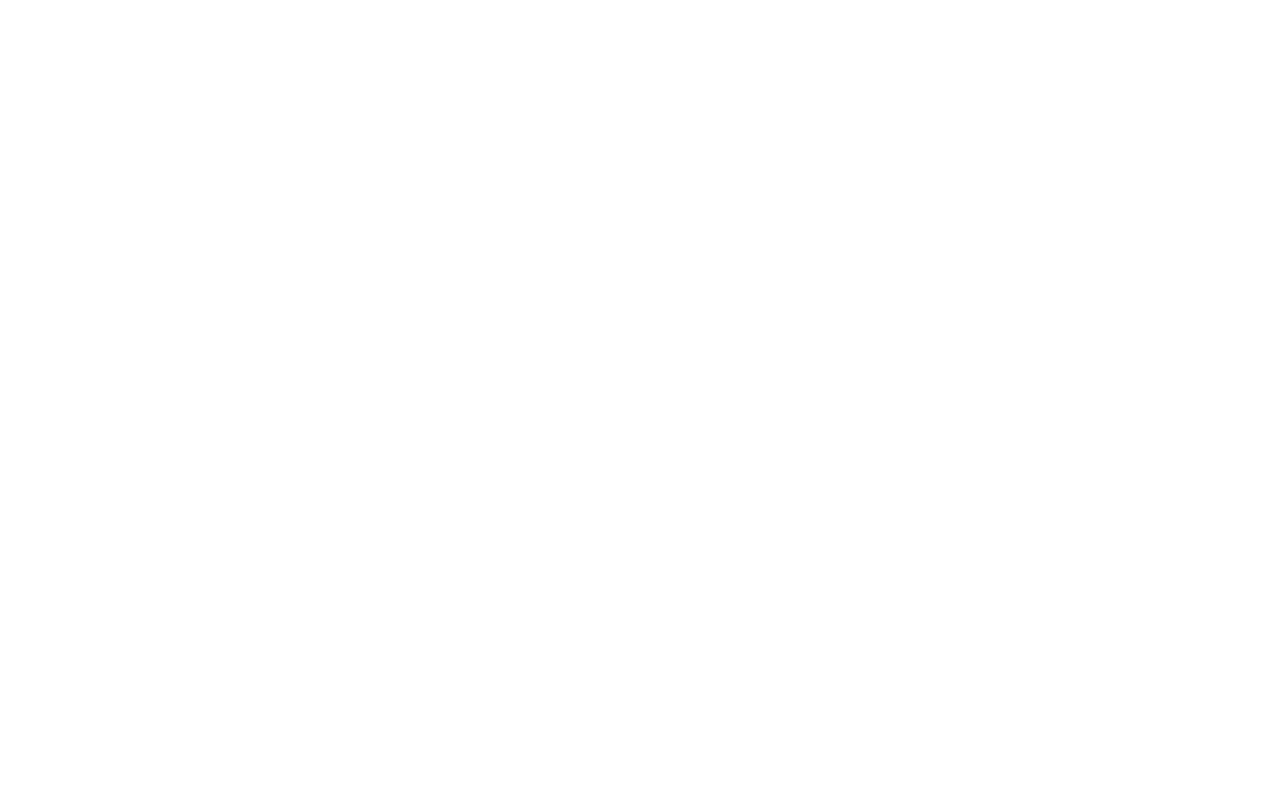
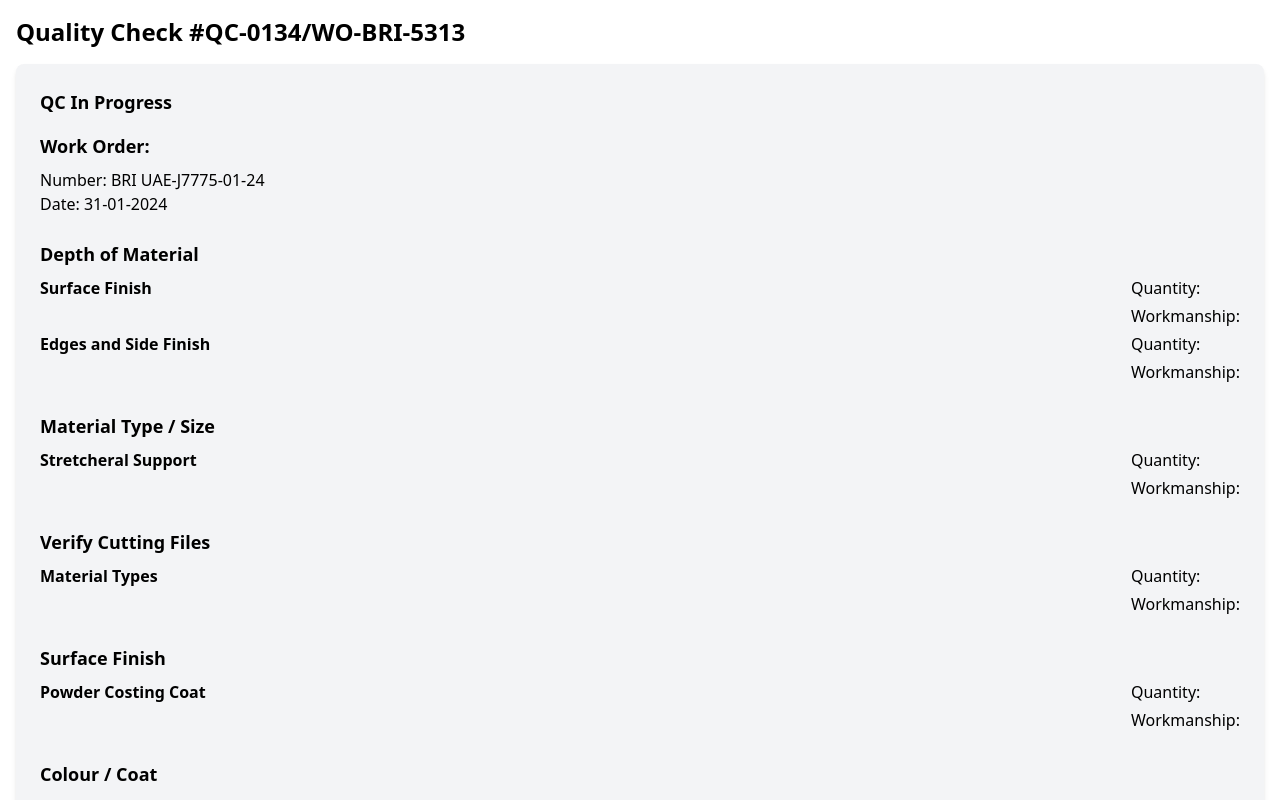
Before and after one commit to Mr-Zee/Qc-table, a React (Create React App) app: page / in a window 1280 px wide. Shown: the part 880-1680 px from the top of the page. Before the commit the page ends 880 px from the top, so only its background shows below. Built offline with nearby package versions, Linux system fonts and the light colour scheme.

Commit message:
quality check

```diff
--- a/src/App.js
+++ b/src/App.js
@@ -1,3 +1,5 @@
+import QualityCheckTable from "./QualityCheckTable";
+import qualitycheck from "./qualitycheck.json";
 import TableView from "./TableView";
 import "./style.css";
 import datalist from "./tabledata.json";
@@ -6,6 +8,7 @@ function App() {
   return (
     <div className="">
       <TableView data={datalist} />
+      <QualityCheckTable data={qualitycheck}/>
     </div>
   );
 }
--- /dev/null
+++ b/src/QualityCheckTable.jsx
@@ -0,0 +1,33 @@
+import React from 'react';
+
+const QualityCheckDisplay = ({ data }) => {
+  return (
+    <div className="container mx-auto p-4">
+      <h1 className="text-2xl font-bold mb-4">Quality Check #{data.qualityCheck.id}</h1>
+      <div className="bg-gray-100 p-6 rounded-lg shadow-md mb-8">
+        <h2 className="text-lg font-semibold mb-4">{data.qualityCheck.status}</h2>
+        <div>
+          <h3 className="text-lg font-semibold mb-2">Work Order:</h3>
+          <p>Number: {data.qualityCheck.workOrder.number}</p>
+          <p>Date: {data.qualityCheck.workOrder.date}</p>
+        </div>
+        {data.qualityCheck.checks.map((check, index) => (
+          <div key={index} className="mt-6">
+            <h3 className="text-lg font-semibold mb-2">{check.category}</h3>
+            {check.items.map((item, idx) => (
+              <div key={idx} className="flex justify-between">
+                <p className="font-semibold">{item.name}</p>
+                <div>
+                  <p className="mb-1">Quantity: {item.quantity}</p>
+                  <p className="mb-1">Workmanship: {item.workmanship}</p>
+                </div>
+              </div>
+            ))}
+          </div>
+        ))}
+      </div>
+    </div>
+  );
+};
+
+export default QualityCheckDisplay;
--- a/src/TableView.jsx
+++ b/src/TableView.jsx
@@ -15,16 +15,14 @@ const sortData = (data, sortConfig) => {
             const keyA = a[sortConfig.key];
             const keyB = b[sortConfig.key];
 
-            // Check if the column being sorted is "Age"
+            //  "Age" Sort
             if (sortConfig.key === 'Age') {
-                // Toggle between custom order and default sorting
                 if (sortConfig.direction === 'asc') {
                     return customOrder.indexOf(keyA) - customOrder.indexOf(keyB);
                 } else {
                 }
             }
 
-            // Default sorting for other columns
             if (typeof keyA === 'string' && typeof keyB === 'string') {
                 return sortConfig.direction === 'asc' ? keyA.localeCompare(keyB) : keyB.localeCompare(keyA);
             } else if (typeof keyA === 'string' && typeof keyB === 'number') {
@@ -59,7 +57,7 @@ const sortData = (data, sortConfig) => {
         <div className="container mx-auto px-4 py-8">
             <h1 className="text-3xl font-bold mb-4">Updated React Table Component with Tailwind CSS</h1>
             <div className="shadow-md rounded-lg overflow-x-auto">
-                <table className="table-auto w-full border-collapse border border-gray-200 bg-white">
+                <table className="table-auto w-full border-collapse border border-gray-200 bg-white cursor-pointer">
                     <thead>
                         <tr className="bg-blue-200 border-b border-gray-300">
                             {Object.keys(data[0]).map((column, index) => (
--- /dev/null
+++ b/src/qualitycheck.json
@@ -0,0 +1,83 @@
+{
+    "qualityCheck": {
+      "id": "QC-0134/WO-BRI-5313",
+      "status": "QC In Progress",
+      "workOrder": {
+        "number": "BRI UAE-J7775-01-24",
+        "date": "31-01-2024"
+      },
+      "sign": {
+        "type": "Letter 1.01",
+        "quantity": 1
+      },
+      "project": {
+        "number": "BRI UAE-J7775-01-24",
+        "partialOrFull": "Full",
+        "name": "Test 15"
+      },
+      "checks": [
+        {
+          "category": "Depth of Material",
+          "items": [
+            {"name": "Surface Finish", "quantity": "", "workmanship": ""},
+            {"name": "Edges and Side Finish", "quantity": "", "workmanship": ""}
+          ]
+        },
+        {
+          "category": "Material Type / Size",
+          "items": [
+            {"name": "Stretcheral Support", "surfaceFinish": "", "fixingMethodsAssembly": "", "quantity": ""}
+          ]
+        },
+        {
+          "category": "Verify Cutting Files",
+          "items": [
+            {"name": "Material Types", "cuttingQuality": "", "quantity": ""}
+          ]
+        },
+        {
+          "category": "Surface Finish",
+          "items": [
+            {"name": "Powder Costing Coat", "workmanship": ""}
+          ]
+        },
+        {
+          "category": "Colour / Coat",
+          "items": [
+            {"name": "Surface Finish", "quantity": "", "workmanship": ""}
+          ]
+        },
+        {
+          "category": "Material Specification",
+          "items": [
+            {"name": "Surface Finish", "quantity": "", "fixing": "", "workmanship": ""},
+            {"name": "Surface Finish", "quantity": "", "fixing": "", "workmanship": ""}
+          ]
+        },
+        {
+          "category": "LED Brand",
+          "items": [
+            {"name": "KELVIN temperature & illumination", "verifyElectricalComponents": "", "visualCheckup": "", "quantity": ""}
+          ]
+        },
+        {
+          "category": "Surface Finish",
+          "items": [
+            {"name": "", "workmanship": ""}
+          ]
+        },
+        {
+          "category": "Cleaning",
+          "items": [
+            {"name": "Physical Damages", "quantity": "", "workmanship": ""}
+          ]
+        },
+        {
+          "category": "Material Specification",
+          "items": [
+            {"name": "Surafce Finish", "quantity": "", "workmanship": ""}
+          ]
+        }
+      ]
+    }
+  }
```
